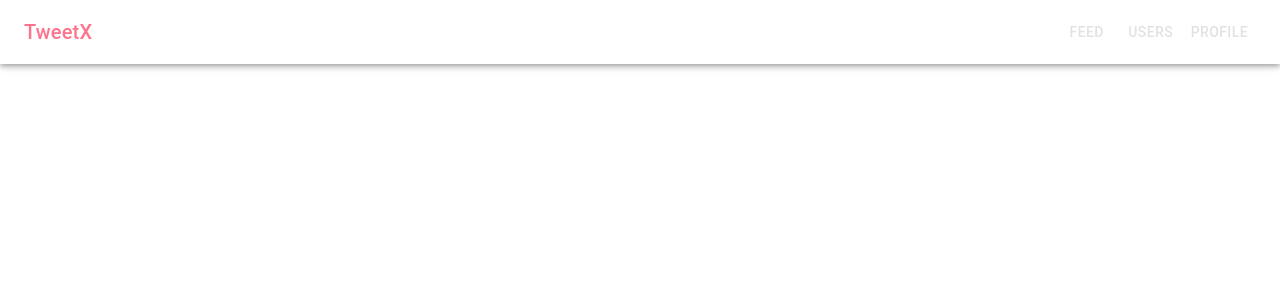
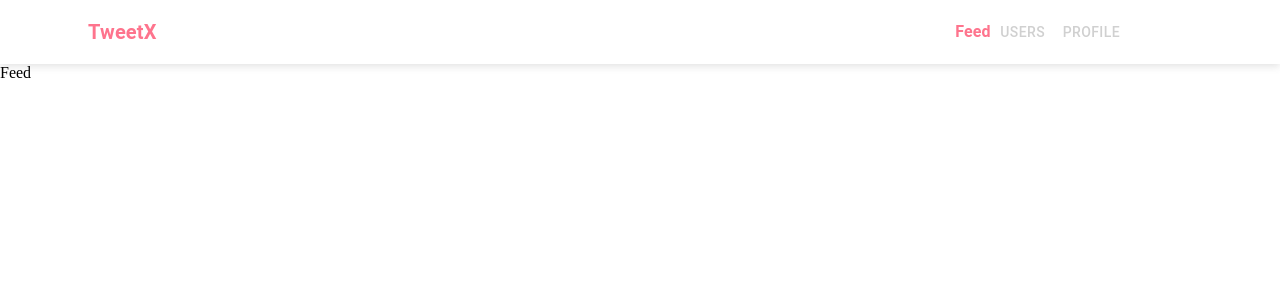
Before and after one commit to nati589/TweetX, a React (Create React App) app: page / in a window 1280 px wide. Shown: the top 300 px of the page. Built offline with nearby package versions, Linux system fonts and the light colour scheme.

Commit message:
Routes added

```diff
--- a/package.json
+++ b/package.json
@@ -12,6 +12,7 @@
     "@testing-library/user-event": "^13.5.0",
     "react": "^18.2.0",
     "react-dom": "^18.2.0",
+    "react-router": "^6.21.2",
     "react-scripts": "5.0.1",
     "web-vitals": "^2.1.4"
   },
@@ -38,5 +39,8 @@
       "last 1 firefox version",
       "last 1 safari version"
     ]
+  },
+  "devDependencies": {
+    "react-router-dom": "^6.21.2"
   }
 }
--- a/src/App.js
+++ b/src/App.js
@@ -1,11 +1,16 @@
 import { ThemeProvider } from "@mui/material";
 import Header from "./components/Header";
 import { theme } from "./styles/theme";
+import { Route, Routes } from "react-router";
+import Feed from "./pages/Feed";
 
 function App() {
   return (
     <ThemeProvider theme={theme}>
       <Header />
+      <Routes>
+        <Route exact path="/" element={<Feed />}/>
+      </Routes>
     </ThemeProvider>
   );
 }
--- a/src/components/Header.jsx
+++ b/src/components/Header.jsx
@@ -1,10 +1,18 @@
 import { AppBar, Box, Button, Toolbar, Typography } from '@mui/material';
+import { Link } from "react-router-dom";
 
 export default function Header() {
+  // box-shadow: rgba(99, 99, 99, 0.2) 0px 2px 8px 0px;
+  const customBoxShadow = "rgba(99, 99, 99, 0.2) 0px 2px 8px 0px";
   return (
     <Box sx={{ flexGrow: 1 }}>
-      <AppBar position="static" color="transparent">
-        <Toolbar>
+      <AppBar
+        position="static"
+        color="transparent"
+        elevation={1}
+        sx={{ boxShadow: customBoxShadow }}
+      >
+        <Toolbar sx={{ ml: 8, mr: 16 }}>
           {/* <IconButton
             size="large"
             edge="start"
@@ -14,10 +22,19 @@ export default function Header() {
           >
             <MenuIcon />
           </IconButton> */}
-          <Typography variant="h6" component="div" color="primary" sx={{ flexGrow: 1 }}>
+          <Typography
+            variant="h6"
+            component="div"
+            color="primary"
+            sx={{ flexGrow: 1, fontWeight: "bold" }}
+          >
             TweetX
           </Typography>
-          <Button color="secondary">Feed</Button>
+          <Link to="/" style={{ textDecoration: "none" }}>
+            <Typography color="primary" sx={{ fontWeight: "bold" }}>
+              Feed
+            </Typography>
+          </Link>
           <Button color="secondary">Users</Button>
           <Button color="secondary">Profile</Button>
         </Toolbar>
--- a/src/index.js
+++ b/src/index.js
@@ -3,10 +3,13 @@ import ReactDOM from 'react-dom/client';
 import App from './App';
 import '@fontsource/inter';
 import './styles/style.css'
+import { BrowserRouter } from 'react-router-dom';
 
 const root = ReactDOM.createRoot(document.getElementById('root'));
 root.render(
   <React.StrictMode>
-    <App />
+    <BrowserRouter>
+      <App />
+    </BrowserRouter>
   </React.StrictMode>
 );
--- a/src/pages/Feed.jsx
+++ b/src/pages/Feed.jsx
@@ -0,0 +1,9 @@
+import React from 'react'
+
+function Feed() {
+  return (
+    <div>Feed</div>
+  )
+}
+
+export default Feed
--- a/src/styles/theme.jsx
+++ b/src/styles/theme.jsx
@@ -7,7 +7,7 @@ export const theme = createTheme({
 
         },
         secondary: {
-            main: '#e2e2e2',
+            main: '#d0d0d0',
         }
     }
 })
```
Also changed, not shown: src/pages/Login.jsx (+9 -0 lines), src/pages/Profile.jsx (+9 -0 lines), src/pages/Signup.jsx (+9 -0 lines), src/pages/Users.jsx (+9 -0 lines), 1 other file (tests, documents, lock files or other folders).
